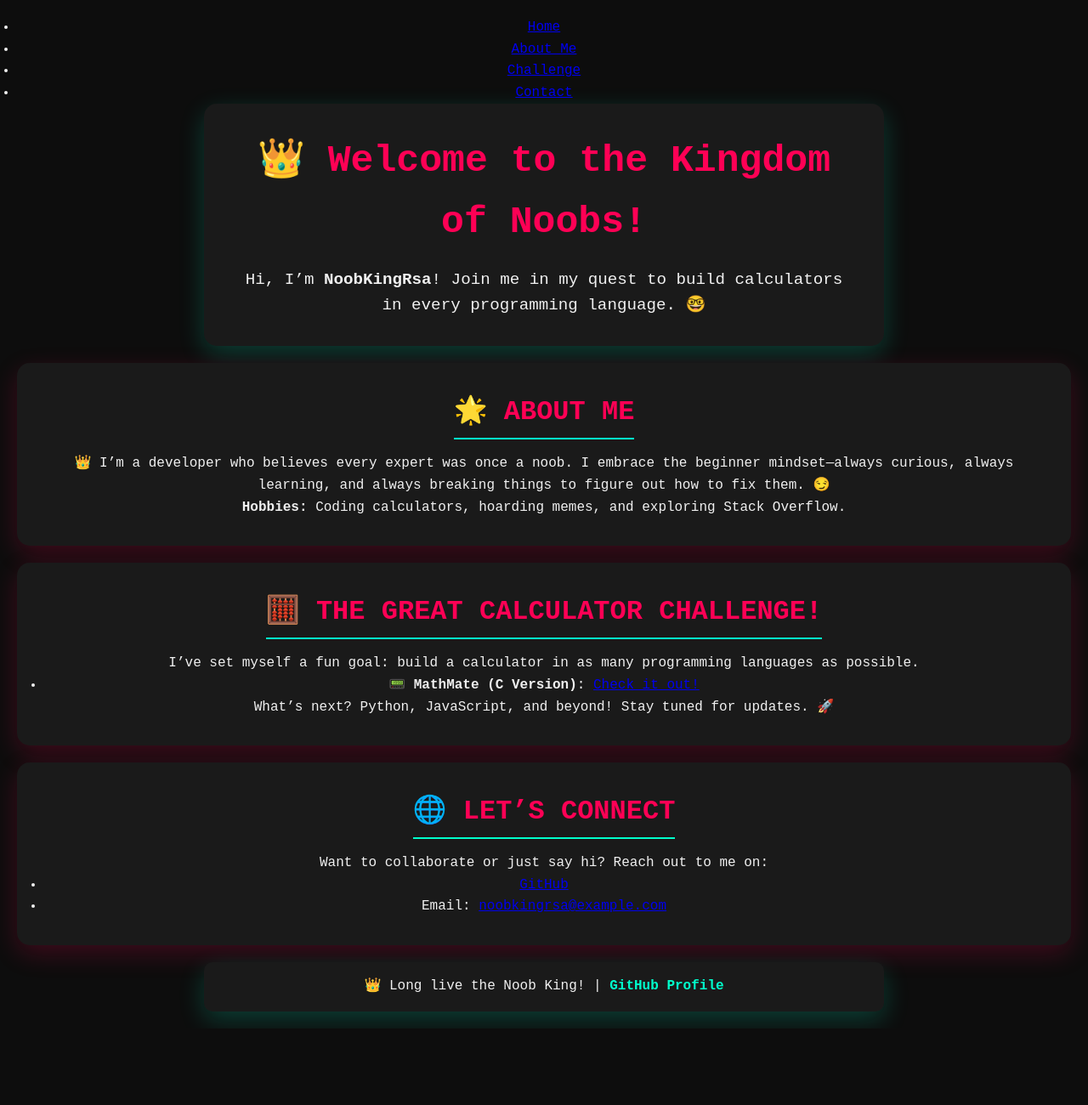
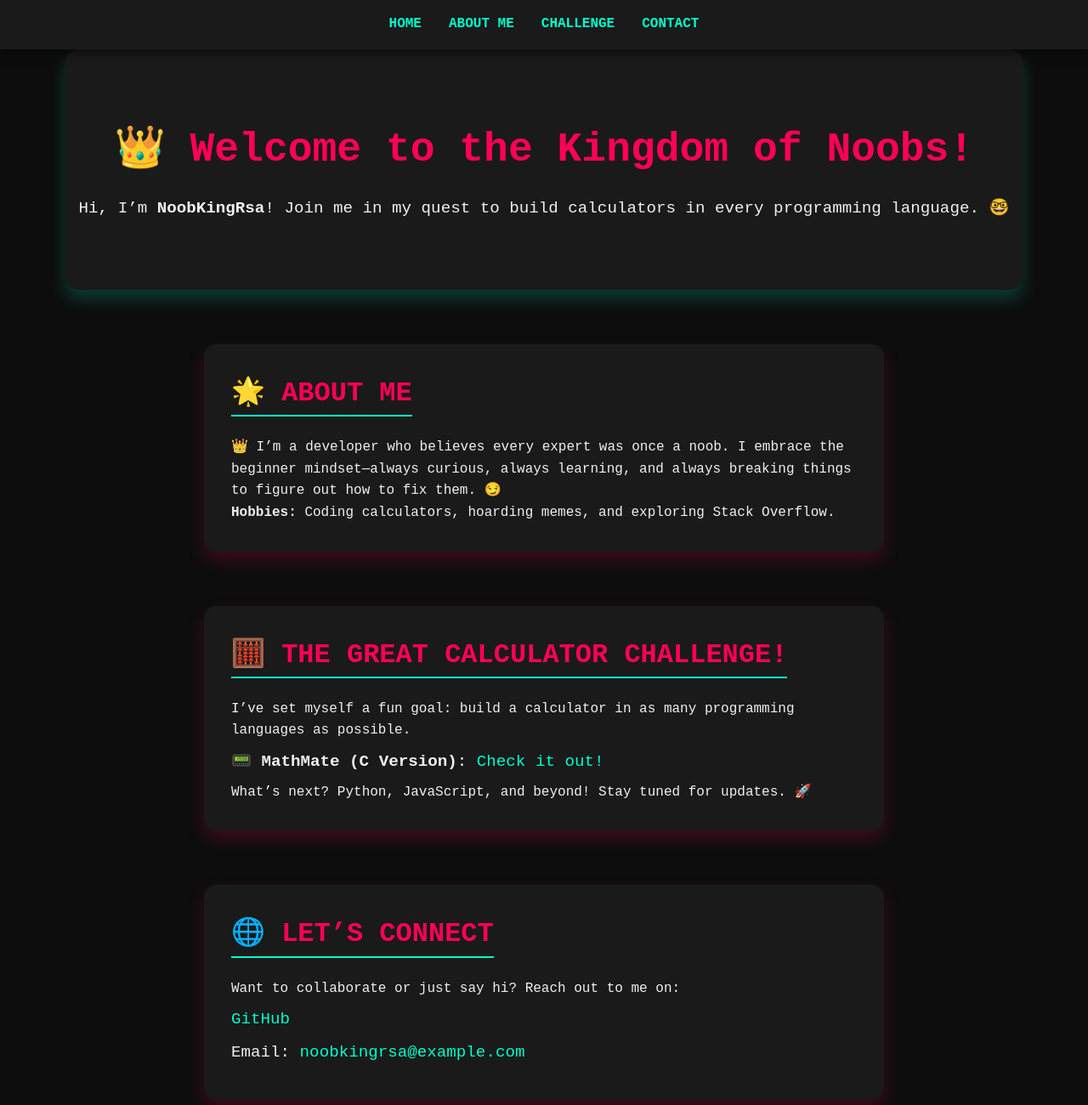
Before and after one commit to NoobKingRsa/NoobKingRsa.github.io, a plain HTML site: page index.html in a window 1280 px wide. Shown: the top 1300 px of the page at 85% size. Before the commit the page ends 1210 px from the top, so only its background shows below. Drawn offline with Linux system fonts and the light colour scheme.

Commit message:
style.css

```diff
--- a/style.css
+++ b/style.css
@@ -6,144 +6,136 @@
 }
 
 body {
-    font-family: 'Courier New', monospace; /* Hacker-type font */
-    background: #0d0d0d; /* Matte black */
-    color: #f0f0f0; /* Soft white text */
-    text-align: center;
+    font-family: 'Courier New', monospace;
+    background: #0d0d0d;
+    color: #f0f0f0;
     line-height: 1.6;
-    padding: 20px;
-    overflow-x: hidden;
+    display: flex;
+    flex-direction: column;
+    align-items: center;
 }
 
-/* Header */
+/* Navigation Bar */
+nav {
+    width: 100%;
+    background: #1a1a1a;
+    position: sticky;
+    top: 0;
+    z-index: 1000;
+    box-shadow: 0 5px 10px rgba(0, 0, 0, 0.5);
+}
+
+nav ul {
+    list-style: none;
+    display: flex;
+    justify-content: center;
+    padding: 1rem 0;
+}
+
+nav ul li {
+    margin: 0 1rem;
+}
+
+nav ul li a {
+    text-decoration: none;
+    color: #00ffcc;
+    text-transform: uppercase;
+    font-weight: bold;
+    transition: color 0.3s;
+}
+
+nav ul li a:hover {
+    color: #ff0055;
+}
+
+/* Hero Section */
 header {
-    background: #1a1a1a; /* Dark grey for contrast */
-    padding: 2rem;
+    text-align: center;
+    padding: 5rem 1rem;
+    background: #1a1a1a;
+    box-shadow: 0 10px 20px rgba(0, 255, 204, 0.2);
+    margin-bottom: 2rem;
     border-radius: 15px;
-    box-shadow: 0 10px 30px rgba(0, 255, 204, 0.2); /* Aqua-neon glow */
-    margin-bottom: 20px;
-    width: 90%;
-    max-width: 800px;
-    margin-left: auto;
-    margin-right: auto;
 }
 
 header h1 {
-    font-size: 2.8rem;
-    margin-bottom: 1rem;
-    color: #ff0055; /* Vivid cyber-pink for headings */
+    font-size: 3rem;
+    color: #ff0055;
 }
 
 header p {
     font-size: 1.2rem;
-    color: #f0f0f0; /* Soft white */
+    margin-top: 1rem;
 }
 
-/* Main Content */
-main {
+/* Sections */
+section {
     width: 90%;
     max-width: 800px;
-    margin-left: auto;
-    margin-right: auto;
-}
-
-section {
-    background: #1a1a1a; /* Dark grey card backgrounds */
+    margin: 2rem auto;
+    background: #1a1a1a;
     padding: 2rem;
     border-radius: 15px;
-    box-shadow: 0 10px 30px rgba(255, 0, 85, 0.2); /* Cyber-pink glow */
-    margin-bottom: 20px;
-    position: relative;
-    overflow: hidden;
+    box-shadow: 0 10px 20px rgba(255, 0, 85, 0.2);
 }
 
 section h2 {
     font-size: 2rem;
-    margin-bottom: 1rem;
-    color: #ff0055; /* Cyber-pink for headings */
-    text-transform: uppercase; /* Hacker-style text */
-    border-bottom: 2px solid #00ffcc; /* Aqua-neon underline */
+    color: #ff0055;
+    text-transform: uppercase;
+    border-bottom: 2px solid #00ffcc;
     display: inline-block;
-    padding-bottom: 5px;
+    margin-bottom: 1.5rem;
 }
 
-ul.calculator-list {
+section ul {
     list-style: none;
     padding: 0;
 }
 
-ul.calculator-list li {
-    margin: 10px 0;
+section ul li {
+    margin: 0.5rem 0;
     font-size: 1.2rem;
-    color: #f0f0f0; /* Soft white text */
 }
 
-ul.calculator-list a {
+section ul li a {
+    color: #00ffcc;
     text-decoration: none;
-    color: #00ffcc; /* Aqua-neon links */
-    font-weight: bold;
-    transition: color 0.3s, transform 0.3s;
+    transition: color 0.3s;
 }
 
-ul.calculator-list a:hover {
-    color: #ff0055; /* Cyber-pink on hover */
-    transform: scale(1.1); /* Slight zoom effect */
+section ul li a:hover {
+    color: #ff0055;
 }
 
 /* Footer */
 footer {
-    margin-top: 20px;
-    background: #1a1a1a; /* Dark grey */
+    text-align: center;
+    background: #1a1a1a;
     padding: 1rem;
-    border-radius: 10px;
-    box-shadow: 0 10px 30px rgba(0, 255, 204, 0.2); /* Aqua glow */
-    width: 90%;
-    max-width: 800px;
-    margin-left: auto;
-    margin-right: auto;
-    position: relative;
-    overflow: hidden;
+    margin-top: 2rem;
+    width: 100%;
+    box-shadow: 0 -5px 10px rgba(0, 255, 204, 0.2);
 }
 
 footer p {
     font-size: 1rem;
-    color: #f0f0f0; /* Soft white */
 }
 
 footer a {
-    color: #00ffcc; /* Aqua-neon links */
+    color: #00ffcc;
     text-decoration: none;
     font-weight: bold;
 }
 
 footer a:hover {
-    text-decoration: underline;
-    color: #ff0055; /* Cyber-pink on hover */
-}
-
-/* Animations */
-@keyframes glow {
-    0%, 100% {
-        box-shadow: 0 0 10px #00ffcc, 0 0 20px #00ffcc, 0 0 30px #00ffcc;
-    }
-    50% {
-        box-shadow: 0 0 20px #00ffcc, 0 0 30px #00ffcc, 0 0 40px #00ffcc;
-    }
-}
-
-@keyframes floaty {
-    0%, 100% {
-        transform: translateY(0);
-    }
-    50% {
-        transform: translateY(-5px);
-    }
+    color: #ff0055;
 }
 
 /* Responsive Design */
 @media (max-width: 768px) {
     header h1 {
-        font-size: 2rem;
+        font-size: 2.5rem;
     }
 
     header p {
@@ -153,15 +145,19 @@ footer a:hover {
     section h2 {
         font-size: 1.8rem;
     }
-
-    footer p {
-        font-size: 0.9rem;
-    }
 }
 
 @media (max-width: 480px) {
+    nav ul {
+        flex-direction: column;
+    }
+
+    nav ul li {
+        margin: 0.5rem 0;
+    }
+
     header h1 {
-        font-size: 1.8rem;
+        font-size: 2rem;
     }
 
     header p {
@@ -171,12 +167,4 @@ footer a:hover {
     section h2 {
         font-size: 1.5rem;
     }
-
-    ul.calculator-list li {
-        font-size: 1rem;
-    }
-
-    footer p {
-        font-size: 0.8rem;
-    }
 }
```
